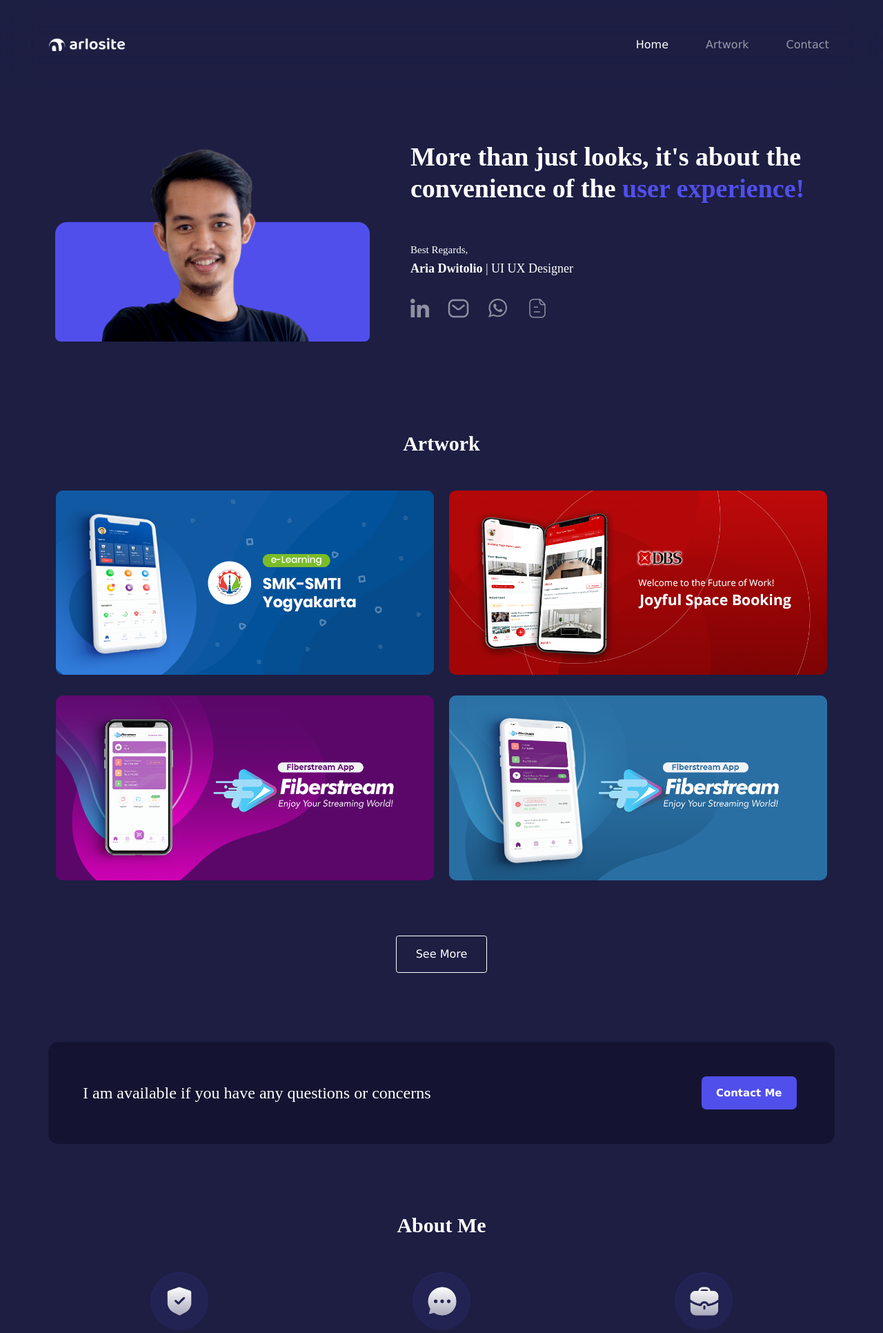
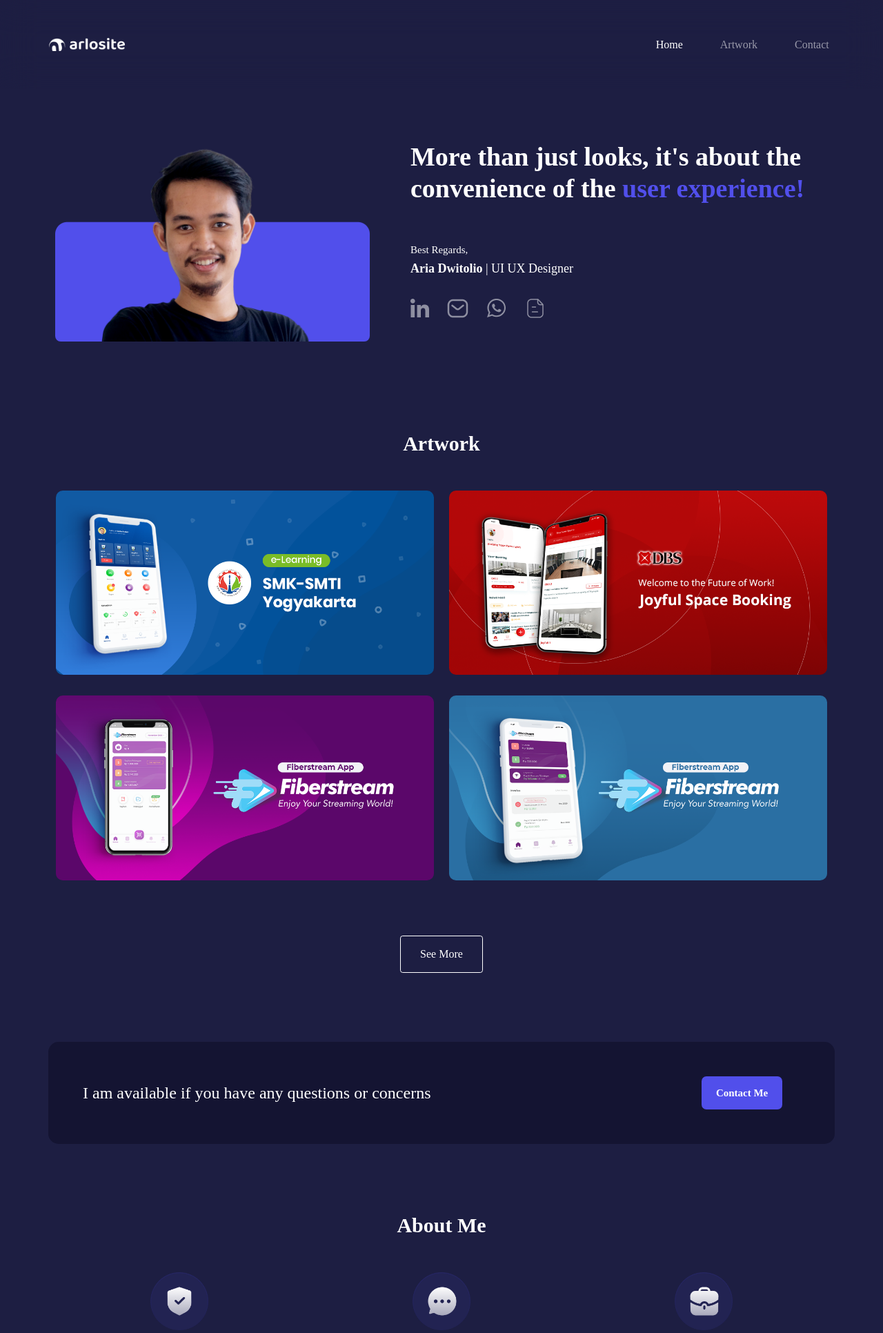
Before and after one commit to ariadwitolio/ariadwitolio.github.io, a PHP site: page / in a window 1280 px wide. Shown: the top 1932 px of the page at 69% size. Run offline with PHP 8.4, Linux system fonts and the light colour scheme; some libraries are stand-ins or nearby versions.

Commit message:
Update arlosite.css

```diff
--- a/css/arlosite.css
+++ b/css/arlosite.css
@@ -1,6 +1,6 @@
       body {
         background-color: #1D1E42;
-
+        font-family: Montserrat;
         text-decoration: none;
         padding-bottom: 0px;
       }
```
